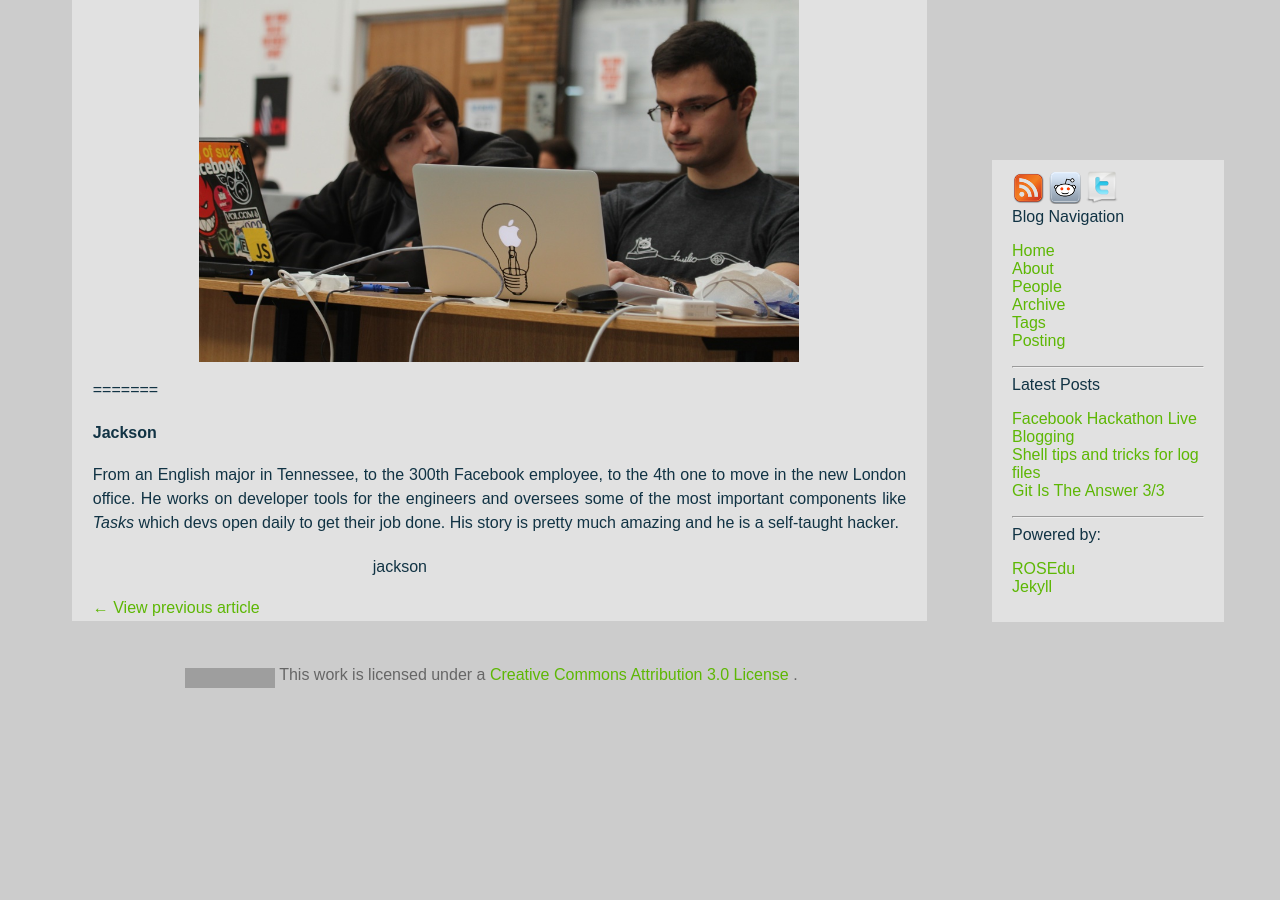
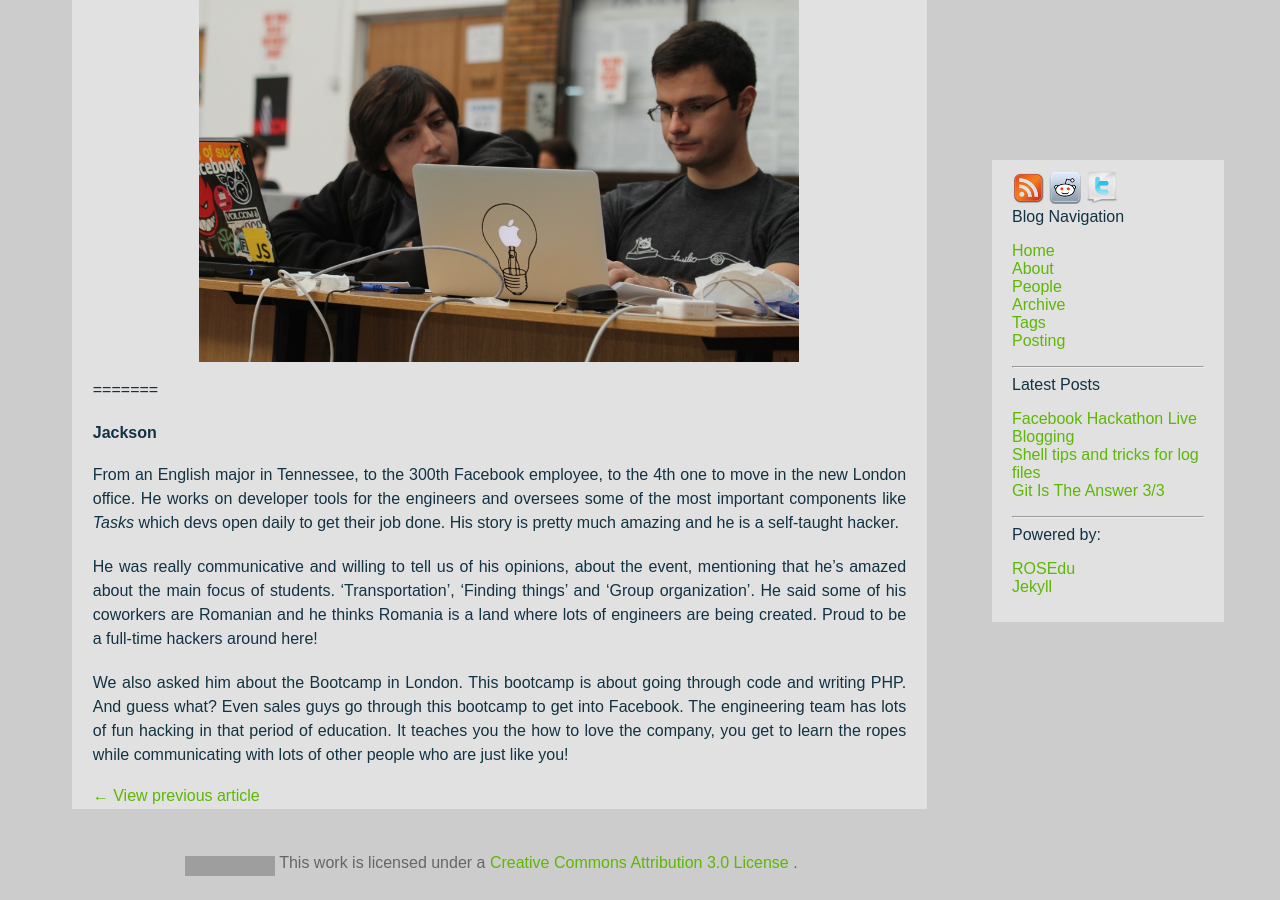
Before and after one commit to rosedu/techblog, a Jekyll site: the page built from _posts/2013-10-19-facebook-hackathon-live-blogging.md, in a window 1280 px wide and 900 px high, scrolled down 5142 px. Built offline with Jekyll 4.4.1, drawn with Linux system fonts in a browser that asks for light colours; comment, search, counter and statistics services are not loaded; before the commit the page ends 5854 px from its top, so only the background shows below that; grey boxes are pictures that could not be loaded.

Commit message:
Improve text for Jackson

```diff
--- a/_posts/2013-10-19-facebook-hackathon-live-blogging.md
+++ b/_posts/2013-10-19-facebook-hackathon-live-blogging.md
@@ -148,4 +148,16 @@ one to move in the new London office. He works on developer tools for the
 engineers and oversees some of the most important components like _Tasks_
 which devs open daily to get their job done. His story is pretty much amazing
 and he is a self-taught hacker.
->>>>>>> jackson
+
+He was really communicative and willing to tell us of his opinions, about the
+event, mentioning that he's amazed about the main focus of students.
+'Transportation', 'Finding things' and 'Group organization'. He said some of his
+coworkers are Romanian and he thinks Romania is a land where lots of engineers
+are being created. Proud to be a full-time hackers around here!
+
+We also asked him about the Bootcamp in London. This bootcamp is about going
+through code and writing PHP. And guess what? Even sales guys go through this
+bootcamp to get into Facebook. The engineering team has lots of fun hacking in
+that period of education. It teaches you the how to love the company, you get to
+learn the ropes while communicating with lots of other people who are just like
+you!
```
